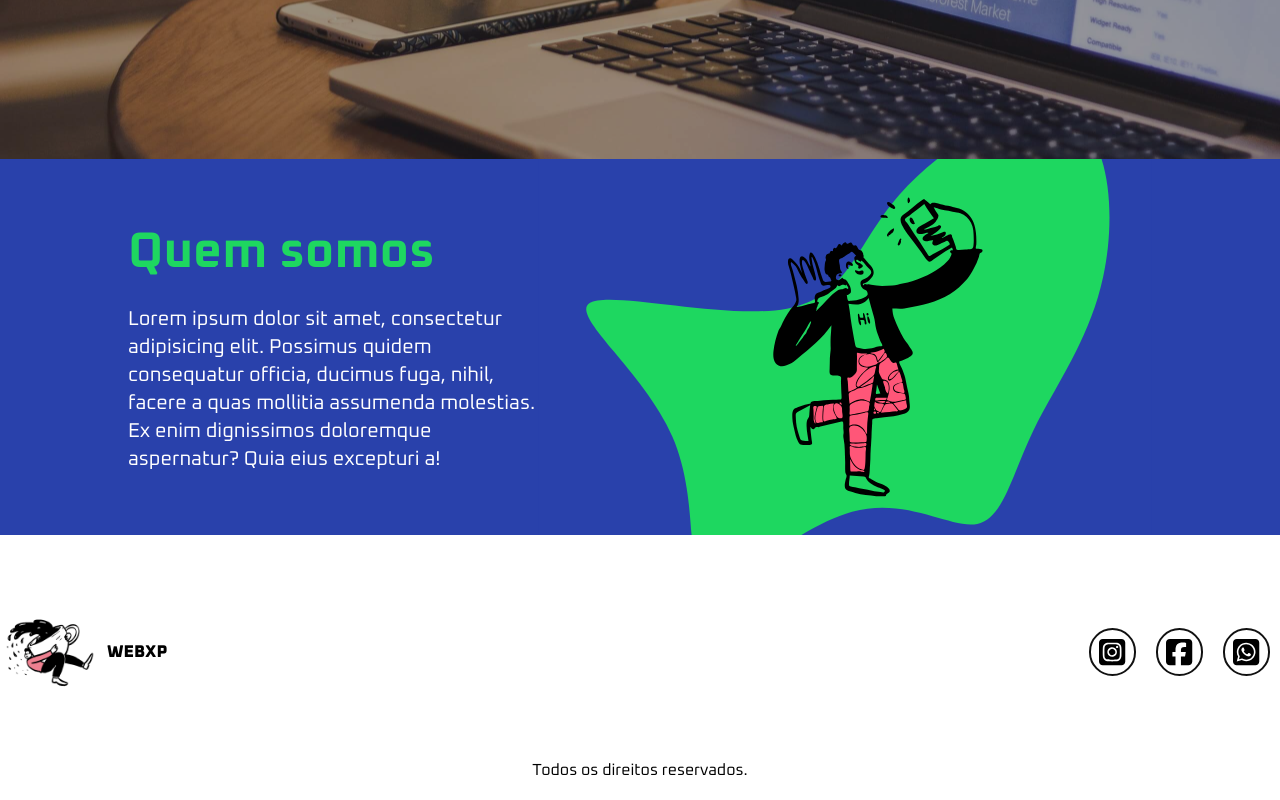
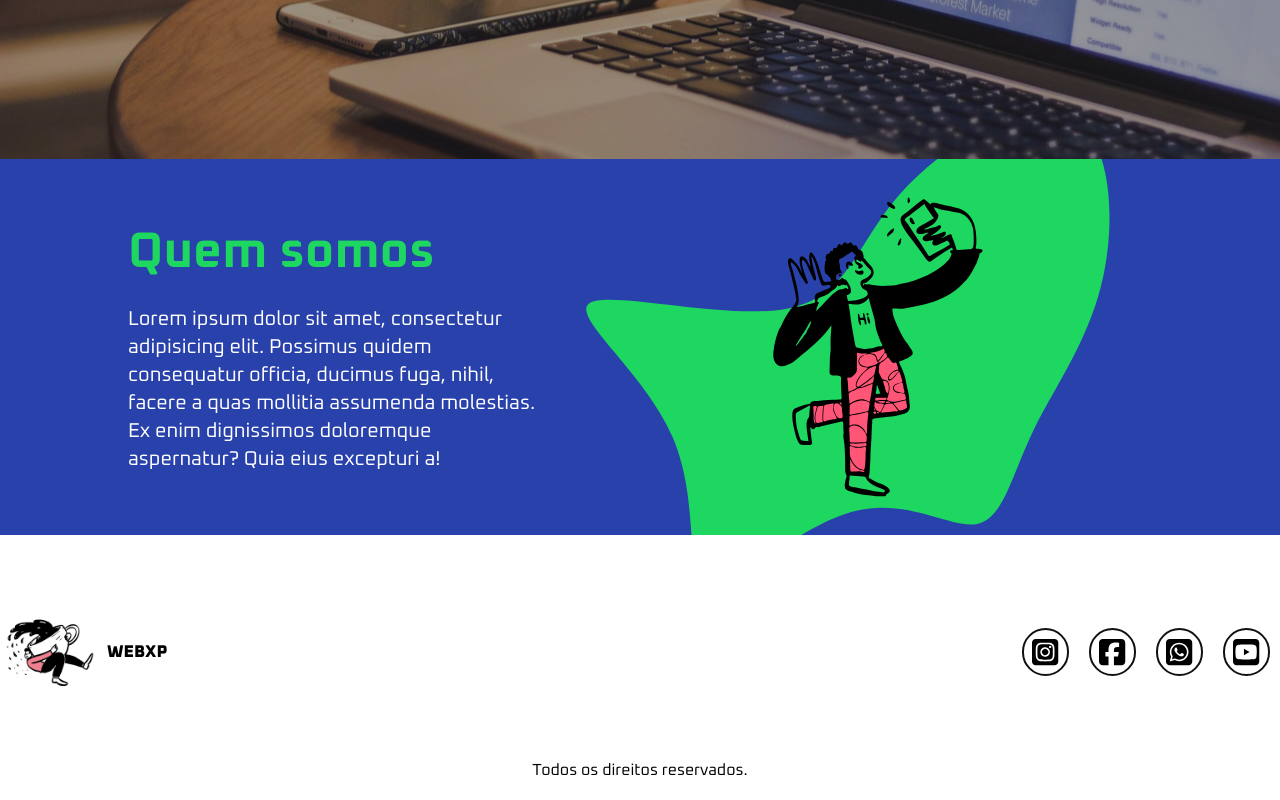
Before and after one commit to Matheus-Santos-7/lp, a plain HTML site: page index.html in a window 1280 px wide. Shown: the part 666-1466 px from the top of the page. Drawn offline with Linux system fonts and the light colour scheme.

Commit message:
v1.1
Rede Social youtube adicionada com música.

```diff
--- a/index.html
+++ b/index.html
@@ -18,6 +18,7 @@
     <link rel="stylesheet" href="./src/css/responsive.css">
 
     <title>Agência WEBXP</title>
+
 
 </head>
 
@@ -100,6 +101,10 @@
                 <a href="#" class="rede-social">
                     <i class="fab fa-whatsapp-square"></i>
                 </a>
+
+                <a href="https://www.youtube.com/watch?v=J5iTyIfMNCA" class="rede-social">
+                    <i class="fab fa-youtube-square"></i>
+                </a>
             </div>
         </nav>
 
```
